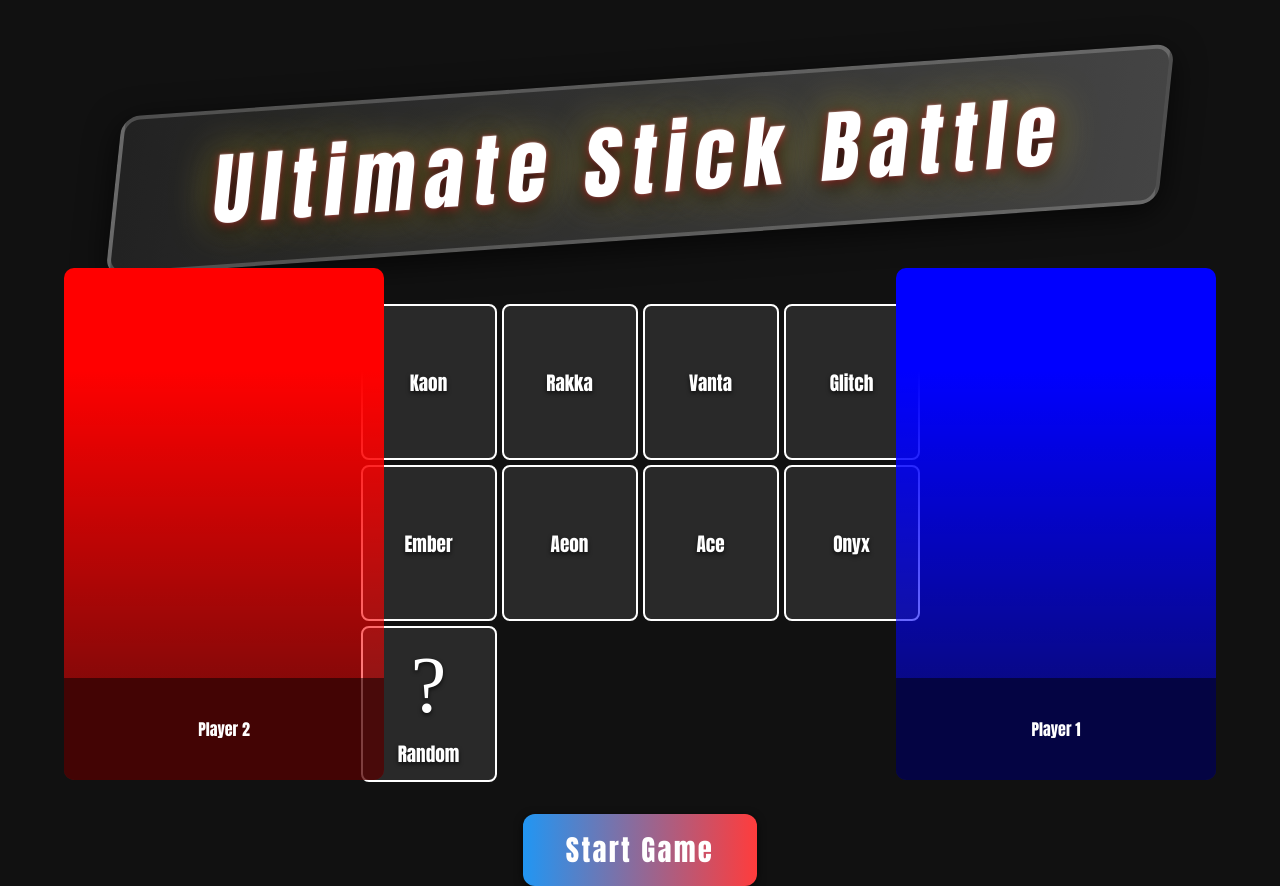
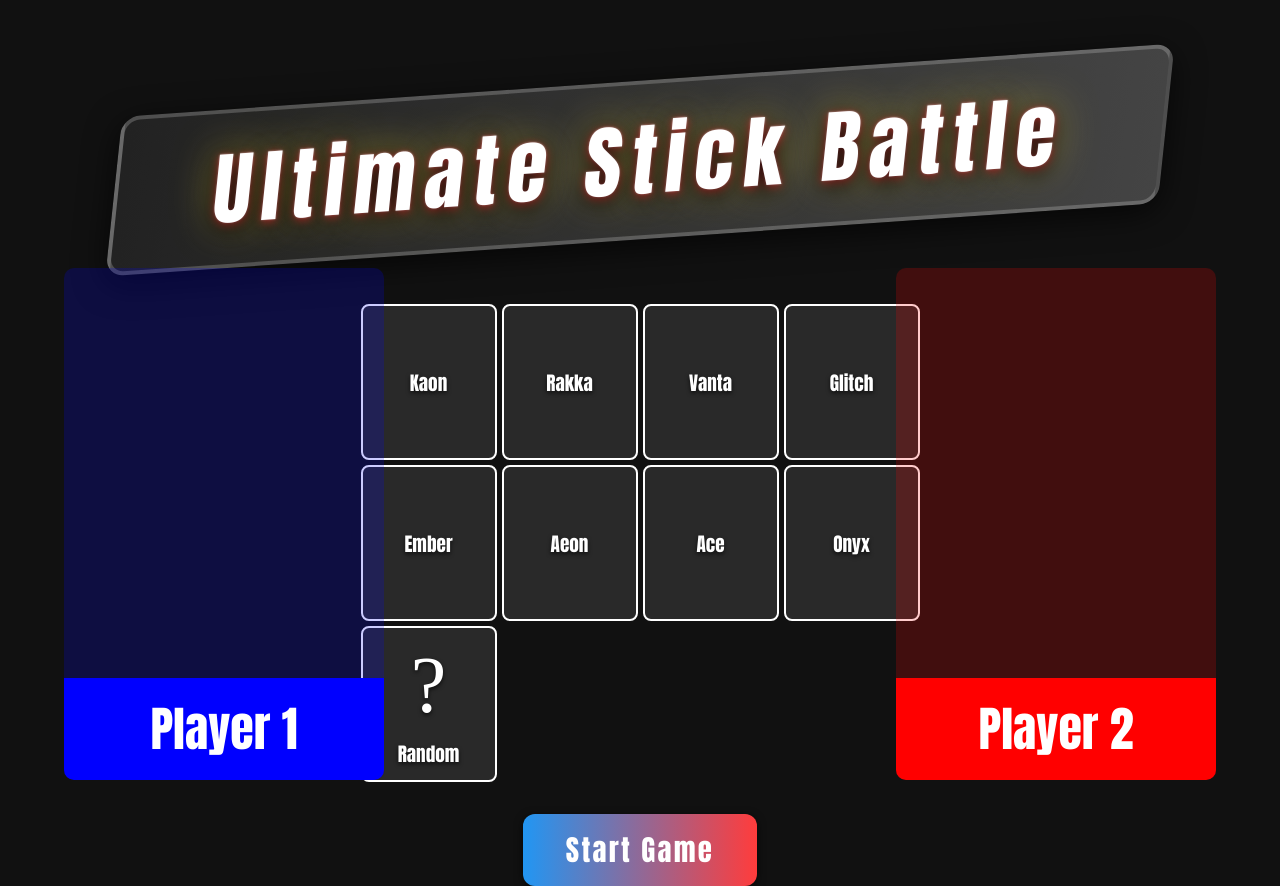
Before and after one commit to Splatrat15/ultimateStickBattle, a plain HTML site: page index.html in a window 1280 px wide. Drawn offline with Linux system fonts and the light colour scheme.

Commit message:
Player boxes in character menu

```diff
--- a/characterMenu.js
+++ b/characterMenu.js
@@ -35,9 +35,9 @@ window.addEventListener('DOMContentLoaded', () => {
   player2Box.appendChild(player2Image);
   player2Box.appendChild(player2Name);
 
-  // Append player boxes to the character menu
-  menu.appendChild(player1Box);
-  menu.appendChild(player2Box);
+  // Append player boxes to the character menu in the correct order
+  menu.appendChild(player2Box); // Append Player 2 first
+  menu.appendChild(player1Box); // Append Player 1 second
 
   // Show menu, hide game by default
   menu.style.display = '';
--- a/style.css
+++ b/style.css
@@ -143,19 +143,29 @@ canvas {
 .playerName {
   width: 100%;
   height: 20%;
-  background: rgba(0, 0, 0, 0.5);
   border-radius: 0 0 10px 10px;
   display: flex;
   align-items: center;
   justify-content: center;
+  color: #fff;
 }
 
 #player1Box {
-  right: 5%;
-  background: linear-gradient(to top, rgba(0, 0, 255, 0.5) 20%, blue 80%);
+  left: 5%;
+  background: rgba(0, 0, 255, 0.2);
 }
 
 #player2Box {
-  left: 5%;
-  background: linear-gradient(to top, rgba(255, 0, 0, 0.5) 20%, red 80%);
+  right: 5%;
+  background: rgba(255, 0, 0, 0.2);
 }
+
+#player1Box .playerName {
+  background: blue;
+  font-size: 3rem;
+}
+
+#player2Box .playerName {
+  background: red;
+  font-size: 3rem;
+}
```
